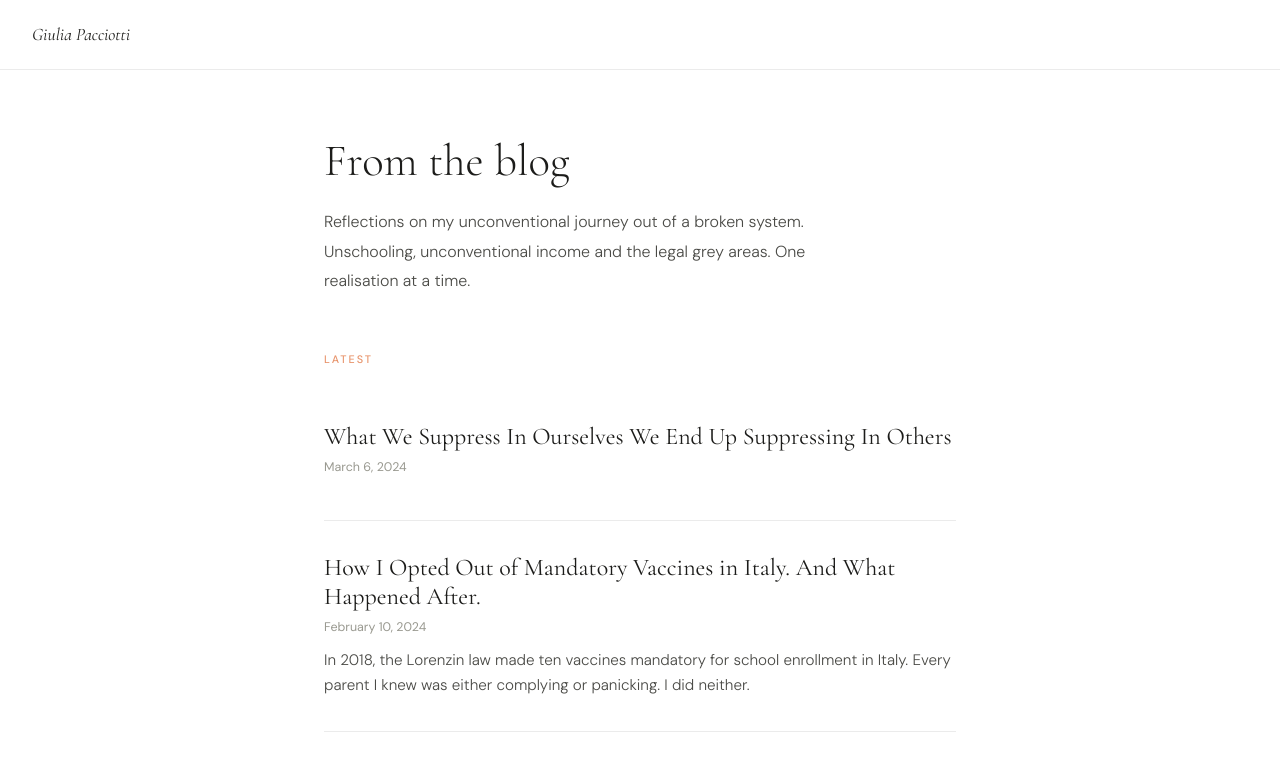
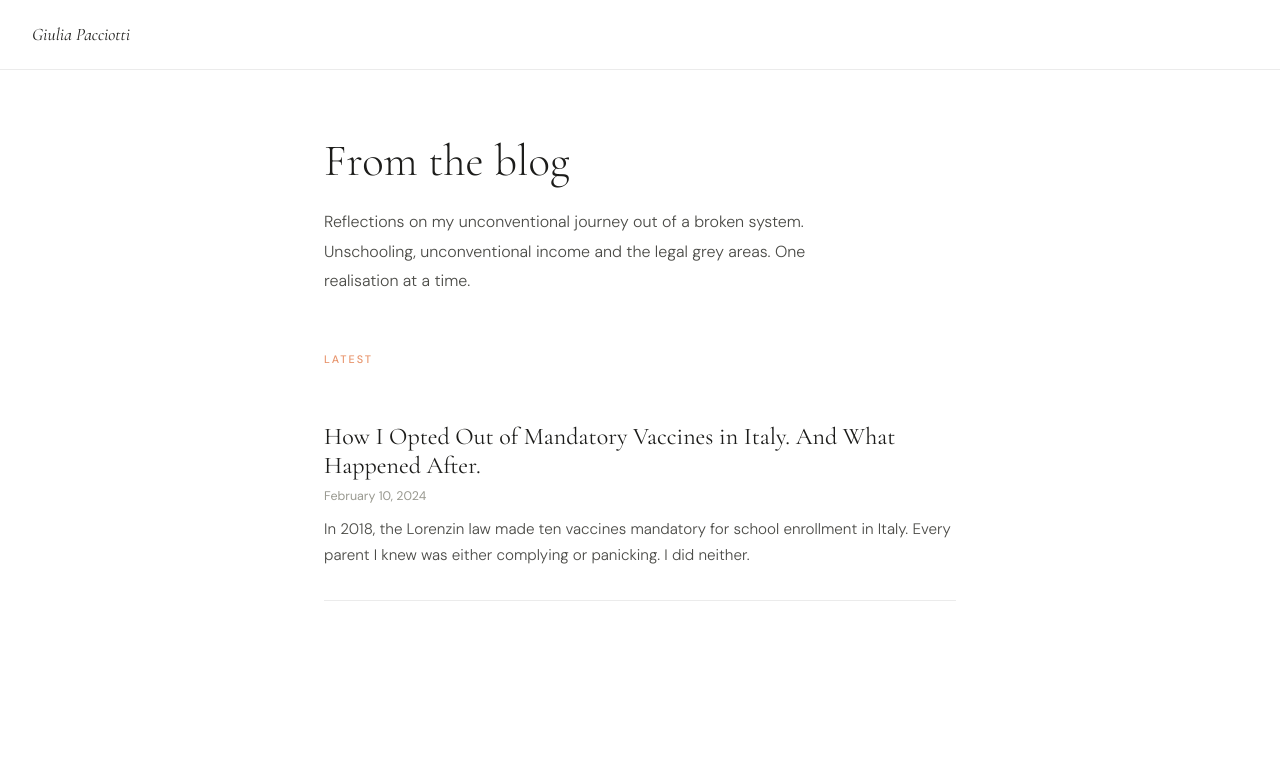
Before and after one commit to Blubell26/giuliapacciotti.com, a Jekyll site: the page built from blog/index.html, in a window 1280 px wide. Shown: the top 771 px of the page. Built offline with Jekyll 4.4.1, drawn with Linux system fonts in a browser that asks for light colours; a file with an impossible date is left out.

Commit message:
Update 2024-03-06-what-we-suppress-in-ourselves-we-end-up-suppressing-in-others.md

```diff
--- a/_posts/2024-03-06-what-we-suppress-in-ourselves-we-end-up-suppressing-in-others.md
+++ b/_posts/2024-03-06-what-we-suppress-in-ourselves-we-end-up-suppressing-in-others.md
@@ -1,9 +1,9 @@
------
-
-## layout: post
-title: “What We Suppress in Ourselves, We End Up Suppressing in Others”
-description: “A long look at why the harshest reactions we have to other people are usually pointing back at the parts of ourselves we learned to exile a long time ago.”
-date: 2024-03-06
+---
+layout: post
+title: "Your Post Title Here"
+description: "One sentence for search engines"
+date: YYYY-MM-DD
+---
 image: /assets/images/posts/suppressed-in-ourselves.jpg
 thumb: /assets/images/posts/suppressed-in-ourselves-plain.jpg
 
```
